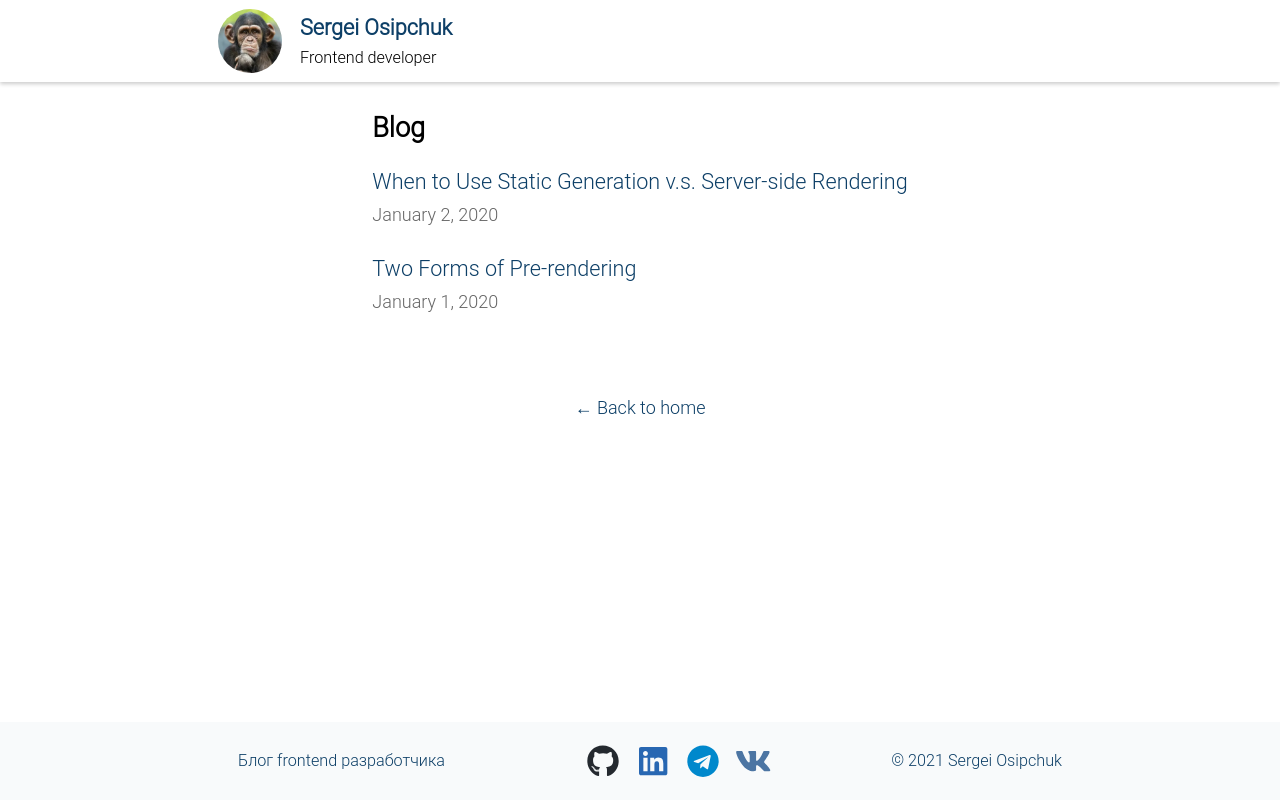
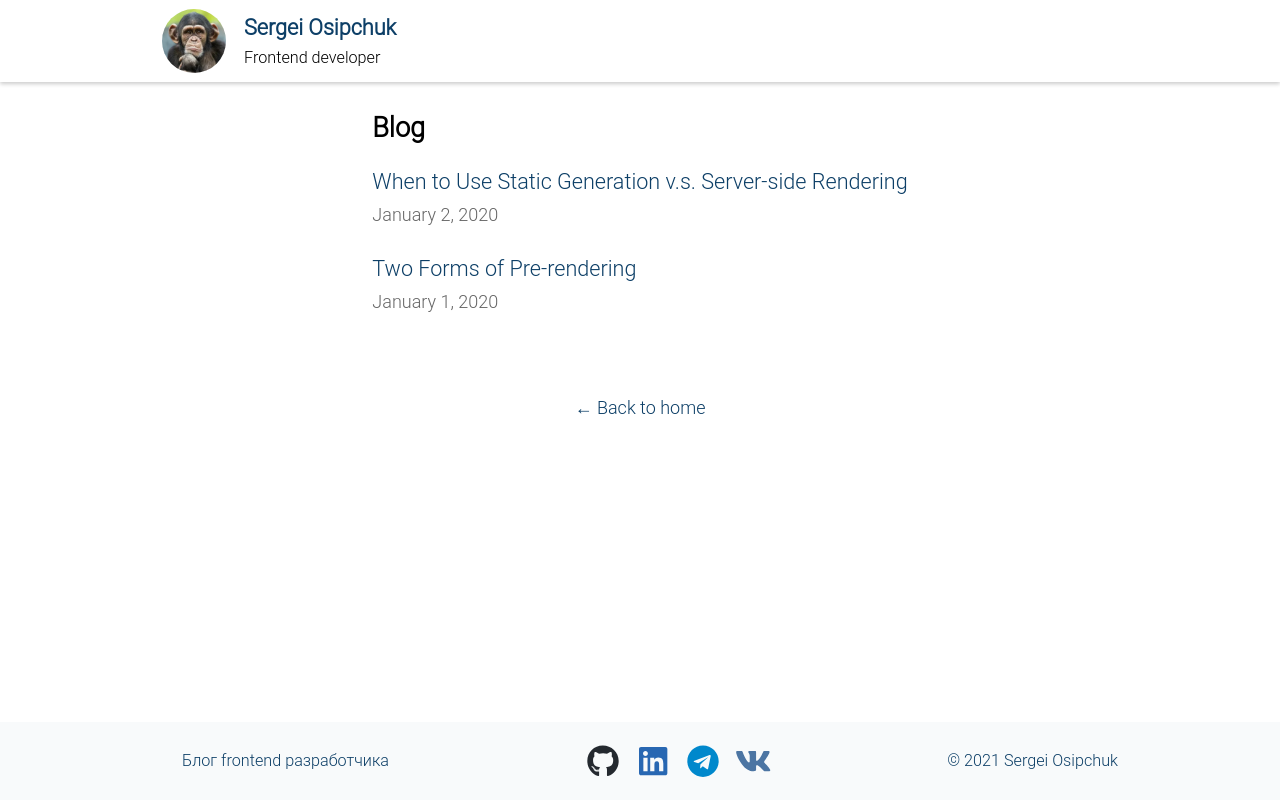
Before and after one commit to SergBlack/nextjs-blog, a Next.js app: page / in a window 1280 px wide. Built offline with nearby package versions, Linux system fonts and the light colour scheme.

Commit message:
chore: change max-width content, create Avatar

```diff
--- /dev/null
+++ b/src/components/Avatar/index.tsx
@@ -0,0 +1,20 @@
+import Image from 'next/image';
+import Link from 'next/link';
+
+import utilStyles from '@/styles/utils.module.css';
+import styles from './styles.module.scss';
+
+type Props = {
+  src: StaticImageData;
+  alt: string;
+  height?: number;
+  width?: number;
+};
+
+export const Avatar = ({ src, alt, height = 64, width = 64 }: Props) => (
+  <Link href="/">
+    <a className={styles.logo}>
+      <Image priority src={src} className={utilStyles.circle} height={height} width={width} alt={alt} />
+    </a>
+  </Link>
+);
--- /dev/null
+++ b/src/components/Avatar/styles.module.scss
@@ -0,0 +1,6 @@
+.logo {
+  display: flex;
+  align-items: center;
+  text-decoration: none;
+  border-radius: 50%;
+}
--- a/src/components/Footer/styles.module.scss
+++ b/src/components/Footer/styles.module.scss
@@ -14,7 +14,7 @@
   box-sizing: border-box;
   padding: 0 1rem;
   height: 60px;
-  max-width: 880px;
+  max-width: 992px;
   font-size: 0.9rem;
   font-weight: 200;
   color: $blue;
--- a/src/components/Header/index.tsx
+++ b/src/components/Header/index.tsx
@@ -1,10 +1,10 @@
 import Link from 'next/link';
-import Image from 'next/image';
 import Head from 'next/head';
 
+import { MY_NAME } from '@/constants/constants';
+import { Avatar } from '@/components/Avatar';
 import { siteTitle } from '@/components/Layout';
-import { MY_NAME } from '@/constants/constants';
-import utilStyles from '@/styles/utils.module.css';
+import AvatarImg from '../../../public/images/avatar.png';
 import styles from './styles.module.scss';
 
 export const Header = () => (
@@ -25,19 +25,7 @@ export const Header = () => (
 
     <header className={styles.header}>
       <div className={styles.container}>
-        <Link href="/">
-          <a className={styles.logo}>
-            <Image
-              priority
-              src="/images/avatar.png"
-              className={utilStyles.circle}
-              height={64}
-              width={64}
-              alt={MY_NAME}
-            />
-          </a>
-        </Link>
-
+        <Avatar src={AvatarImg} alt={MY_NAME} />
         <div className={styles.textWrapper}>
           <Link href="/">
             <a className={styles.name}>{MY_NAME}</a>
--- a/src/components/Header/styles.module.scss
+++ b/src/components/Header/styles.module.scss
@@ -14,7 +14,7 @@
   box-sizing: border-box;
   height: 100%;
   margin: 0 auto;
-  max-width: 880px;
+  max-width: 992px;
   padding: 0 1rem;
 }
 
```
